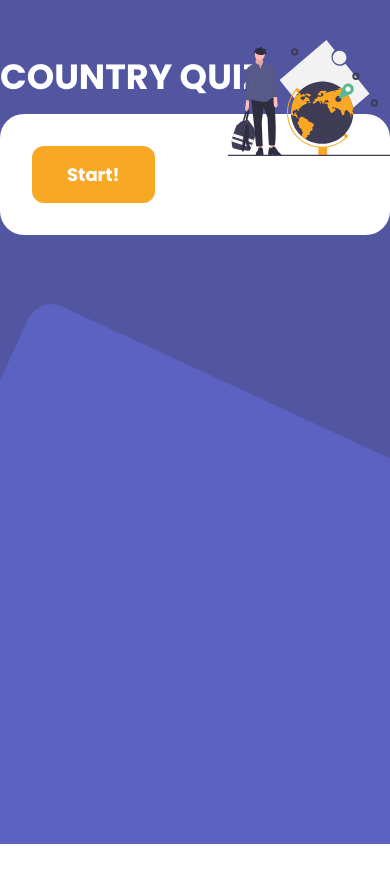
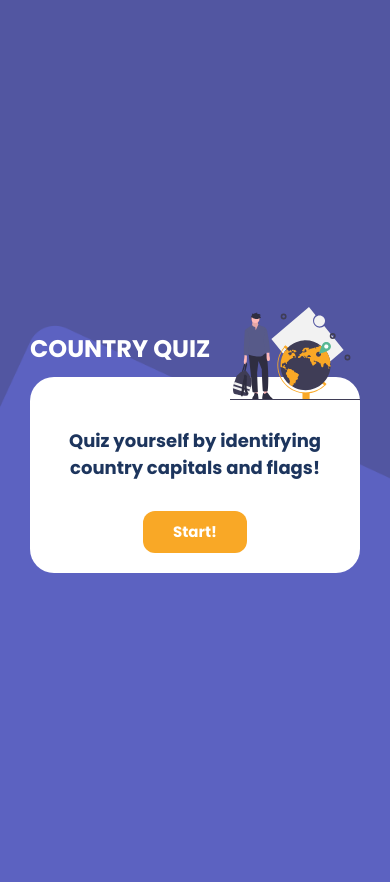
Before and after one commit to nroode/country-quiz, a React (Create React App) app: page / in a window 390 px wide. Shown: the top 882 px of the page. Before the commit the page ends 844 px from the top, so only its background shows below. Built offline with nearby package versions, Linux system fonts and the light colour scheme; no server answers.

Commit message:
style for mobile

```diff
--- a/src/App.js
+++ b/src/App.js
@@ -6,7 +6,6 @@ import Results from "./Components/Results";
 import axios from "axios";
 
 class App extends React.Component {
-
   constructor(props) {
     super(props);
     this._isMounted = false;
@@ -27,32 +26,31 @@ class App extends React.Component {
     };
   }
 
-
   componentDidMount() {
     this._isMounted = true;
     console.log(this._isMounted);
     axios
-      .get('https://restcountries.eu/rest/v2/all')
-      .then(res => {
+      .get("https://restcountries.eu/rest/v2/all")
+      .then((res) => {
         if (this._isMounted) {
           const countryData = res.data;
           // console.log(countryData);
           this.setState({
             error: false,
             countryData,
-            isLoading: false
+            isLoading: false,
           });
         } else {
           this.setState({
             error: true,
-            isLoading: false
+            isLoading: false,
           });
         }
       })
-      .catch(err => {
+      .catch((err) => {
         this.setState({
           error: true,
-          isLoading: false
+          isLoading: false,
         });
       });
 
@@ -60,14 +58,14 @@ class App extends React.Component {
   }
 
   startQuiz = () => {
-    this.setState(({
+    this.setState({
       home: false,
       quizPage: 1,
       quizCorrectAnswers: 0,
-    }));
+    });
 
     this.resetQuizData();
-  }
+  };
 
   resetQuizData = () => {
     var countrySelects = [];
@@ -80,35 +78,33 @@ class App extends React.Component {
 
     // console.log(countrySelects);
 
-    this.setState({ countrySelects});
+    this.setState({ countrySelects });
     this.getQuizData(countrySelects);
-  }
+  };
 
   componentWillUnmount() {
     this._isMounted = false;
   }
 
   getQuizData = (countrySelects) => {
-
     //filter the quizData
     let quizSelects = countrySelects;
     let quizData = [];
 
     //in all the data, find the country whose index matches the value in the selects list
     for (var i = 0; i < quizSelects.length; i++) {
-      quizData.push(this.state.countryData.find((el, j) => quizSelects[i] === j))
+      quizData.push(
+        this.state.countryData.find((el, j) => quizSelects[i] === j)
+      );
     }
 
     this.setState({ quizData });
     this.renderPage(quizData, 1);
-
-  }
-
+  };
 
   //either start page, question, or results
 
   renderPage = (quizData, page = this.state.quizPage, questionsPerPage = 4) => {
-
     const start = (page - 1) * questionsPerPage;
     const end = questionsPerPage * page;
 
@@ -120,40 +116,42 @@ class App extends React.Component {
     console.log(this.state.quizPage);
     this.setState({ questionSet, quizAnswerIndex });
 
-    this.setState(prevState => ({ quizPage: prevState.quizPage++ }));
-
+    this.setState((prevState) => ({ quizPage: prevState.quizPage++ }));
   };
 
   hideNext = () => {
-    this.setState({ isAnswerPicked: true })
-  }
+    this.setState({ isAnswerPicked: true });
+  };
 
   addPoint = () => {
-    this.setState( prevState => ({ quizCorrectAnswers: prevState.quizCorrectAnswers++ }));
-  }
+    this.setState((prevState) => ({
+      quizCorrectAnswers: prevState.quizCorrectAnswers++,
+    }));
+  };
 
   nextQuestion = () => {
-
     //remove next button
-    this.setState( prevState => ({ isAnswerPicked: false, quizFlagVersion: !prevState.quizFlagVersion }));
+    this.setState((prevState) => ({
+      isAnswerPicked: false,
+      quizFlagVersion: !prevState.quizFlagVersion,
+    }));
 
     //clear any right/wrong colors
-    let choices = document.querySelectorAll('.answer-choice');
-    let choiceIcons = document.querySelectorAll('.material-icons');
+    let choices = document.querySelectorAll(".answer-choice");
+    let choiceIcons = document.querySelectorAll(".material-icons");
 
-    choices.forEach(item => item.className = "answer-choice");
-    choiceIcons.forEach(choice => choice.remove());
+    choices.forEach((item) => (item.className = "answer-choice"));
+    choiceIcons.forEach((choice) => choice.remove());
 
-    this.renderPage(this.state.quizData, this.state.quizPage );
-  }
-
+    this.renderPage(this.state.quizData, this.state.quizPage);
+  };
 
   render() {
     return (
       <div className="App">
+        <div>
           <h1>Country Quiz</h1>
           <div className="card-container">
-
             {this.state.home ? (
               <Home startQuiz={() => this.startQuiz()} />
             ) : this.state.quizPage <= 7 ? (
@@ -168,12 +166,15 @@ class App extends React.Component {
                 isAnswerPicked={this.state.isAnswerPicked}
                 hideNext={this.hideNext}
                 addPoint={this.addPoint}
-             />) : <Results
+              />
+            ) : (
+              <Results
                 quizCorrectAnswers={this.state.quizCorrectAnswers}
                 resetQuizData={this.resetQuizData}
                 startQuiz={this.startQuiz}
               />
-        }
+            )}
+          </div>
         </div>
       </div>
     );
--- a/src/App.scss
+++ b/src/App.scss
@@ -1,5 +1,6 @@
 @import "./Question.scss";
 @import "./Results.scss";
+@import "./Base.scss";
 
 #root {
   height: 100%;
@@ -7,12 +8,14 @@
 
 .App {
   text-align: left;
-  background-color: purple;
   overflow: scroll;
   height: 100%;
   background: url("../src/assets/background.png");
   background-size: cover;
   font-family: "Poppins", sans-serif;
+  display: grid;
+  align-items: center;
+  padding: 30px;
 
   h1 {
     max-width: 464px;
@@ -25,9 +28,20 @@
   }
 }
 
+
 .App-logo {
   height: 40vmin;
   pointer-events: none;
+}
+
+.home-card {
+
+  h2 {
+    text-align: center;
+    color: #1d355d;
+    font-size: 24px;
+    line-height: 1.5;
+    margin: 60px auto;
   }
 
   .start-btn {
@@ -39,30 +53,34 @@
     padding: 15px 35px;
     font-weight: 700;
     font-family: "Poppins", sans-serif;
-}
-
-@media (prefers-reduced-motion: no-preference) {
-  .App-logo {
-    animation: App-logo-spin infinite 20s linear;
+    display: block;
+    margin: 0px auto;
   }
 }
 
-.App-header {
-  background-color: #282c34;
-  min-height: 100vh;
-  display: flex;
-  flex-direction: column;
-  align-items: center;
-  justify-content: center;
-  font-size: calc(10px + 2vmin);
-  color: white;
+
+@media(max-width: 1224px){
+  .App{
+    h1 {
+      font: $font-med;
+    }
   }
 
-.App-link {
-  color: #61dafb;
+
+.home-card {
+
+  h2 {
+    font: $font-small;
+    margin: 30px auto;
+    font-weight: 700;
+
   }
 
-h1 {
-  margin: 0px;
-  padding-top: 50px;
+  .start-btn {
+    font: $font-Xsmall;
+    padding: 10px 30px;
+    font-weight: 700;
   }
+}
+
+}
--- /dev/null
+++ b/src/Base.scss
@@ -0,0 +1,10 @@
+
+$navy-blue: #1d355d;
+
+$reg-border-radius: 12px;
+
+$font-small: 18px/1.5 'Poppins', sans-serif;
+$font-med: 700 24px/1.5 'Poppins', sans-serif;
+$font-lg: 700 32px/1.5 'Poppins', sans-serif;
+
+$font-Xsmall: 15px/1.5 'Poppins', sans-serif;
--- a/src/Components/Home.js
+++ b/src/Components/Home.js
@@ -2,8 +2,9 @@ import React from "react";
 import cardImage from "../assets/undraw_adventure.svg";
 
 const Home = (props) => (
-            <div>
+            <div className="home-card">
                 <img src={cardImage} className="card-img" alt="people"></img>
+                <h2>Quiz yourself by identifying country capitals and flags!</h2>
                 <button className="start-btn" onClick={props.startQuiz}>Start!</button>
             </div>
 )
--- a/src/Components/Results.js
+++ b/src/Components/Results.js
@@ -2,9 +2,6 @@ import React from "react";
 import resultsImage from "../assets/undraw_winners.svg";
 
 class Results extends React.Component {
-    constructor(props) {
-        super(props);
-    }
 
     render() {
         return (
--- a/src/Question.scss
+++ b/src/Question.scss
@@ -1,3 +1,5 @@
+@import "./Base.scss";
+
 .card-container {
   max-width: 464px;
   // min-height: 559px;
@@ -30,9 +32,8 @@
   }
 
   .question {
-    color: #1d355d;
-    font-size: 24px;
-    line-height: 1.5;
+    color: $navy-blue;
+    font: $font-med;
     align-self: start;
     margin: 30px 0px;
   }
@@ -40,24 +41,22 @@
   .nxt-btn {
       background-color: #F9A826;
       color: white;
-      border-radius: 12px;
+      border-radius: $reg-border-radius;
       border: none;
-      font-size: 18px;
+      font: $font-small;
       padding: 15px 35px;
       font-weight: 700;
-      font-family: 'Poppins', sans-serif;
   }
 }
 
 .answer-choice {
   border: 2px solid rgba(96, 102, 208, 0.7);
-  border-radius: 12px;
+  border-radius: $reg-border-radius;
   padding: 10px 20px;
   list-style-type: none;
   margin-bottom: 30px;
   color: rgba(96, 102, 208, 0.8);
-  font-size: 18px;
-  line-height: 1.5;
+  font: $font-small;
   display: grid;
   grid-template-columns: 60px 1fr 30px;
   align-items: center;
@@ -69,8 +68,8 @@
   }
 
   .label {
-    font-size: 24px;
-    line-height: 1.5;
+    font: $font-med;
+    font-weight: 600;
   }
 
   i {
@@ -89,3 +88,44 @@
   border: 2px solid #ea8282;
   color: white;
 }
+
+@media(max-width: 1224px) {
+
+  .card-container {
+    padding: 20px;
+
+    .question {
+      font: $font-small;
+      font-weight: 700;
+      margin: 20px 0px;
+    }
+
+    .card-img {
+      max-width: 130px;
+      top: -70px;
+    }
+
+    .nxt-btn {
+      font: $font-Xsmall;
+      font-weight: 700;
+      padding: 10px 30px;
+    }
+  }
+
+  .answer-choice {
+    padding: 7px 20px;
+    margin-bottom: 20px;
+    font: $font-Xsmall;
+    grid-template-columns: 30px 1fr 30px;
+
+    .label {
+      font: $font-small;
+    }
+
+    i {
+      font-size: 20px;
+    }
+
+  }
+
+}
--- a/src/Results.scss
+++ b/src/Results.scss
@@ -1,3 +1,5 @@
+@import "./Base.scss";
+
 .card-container {
     .results-card {
         text-align: center;
@@ -10,6 +12,10 @@
             line-height: 72px;
             margin-top: 72px;
             margin-bottom: 12px;
+            color: #1D355D;
+        }
+
+        p {
             color: #1D355D;
         }
 
@@ -35,3 +41,29 @@
 
     }
 }
+
+@media (max-width: 1224px) {
+
+    .card-container {
+        font: $font-Xsmall;
+
+        .results-card {
+            h2 {
+                font: $font-lg;
+                margin-top: 30px;
+            }
+
+            .correct-count {
+                font: $font-lg;
+            }
+
+            button {
+                font: $font-Xsmall;
+                font-weight: 700;
+                padding: 10px 30px;
+                margin-top: 50px;
+              }
+        }
+    }
+
+}
```
Lines whose indentation alone changed are shown as unchanged.
